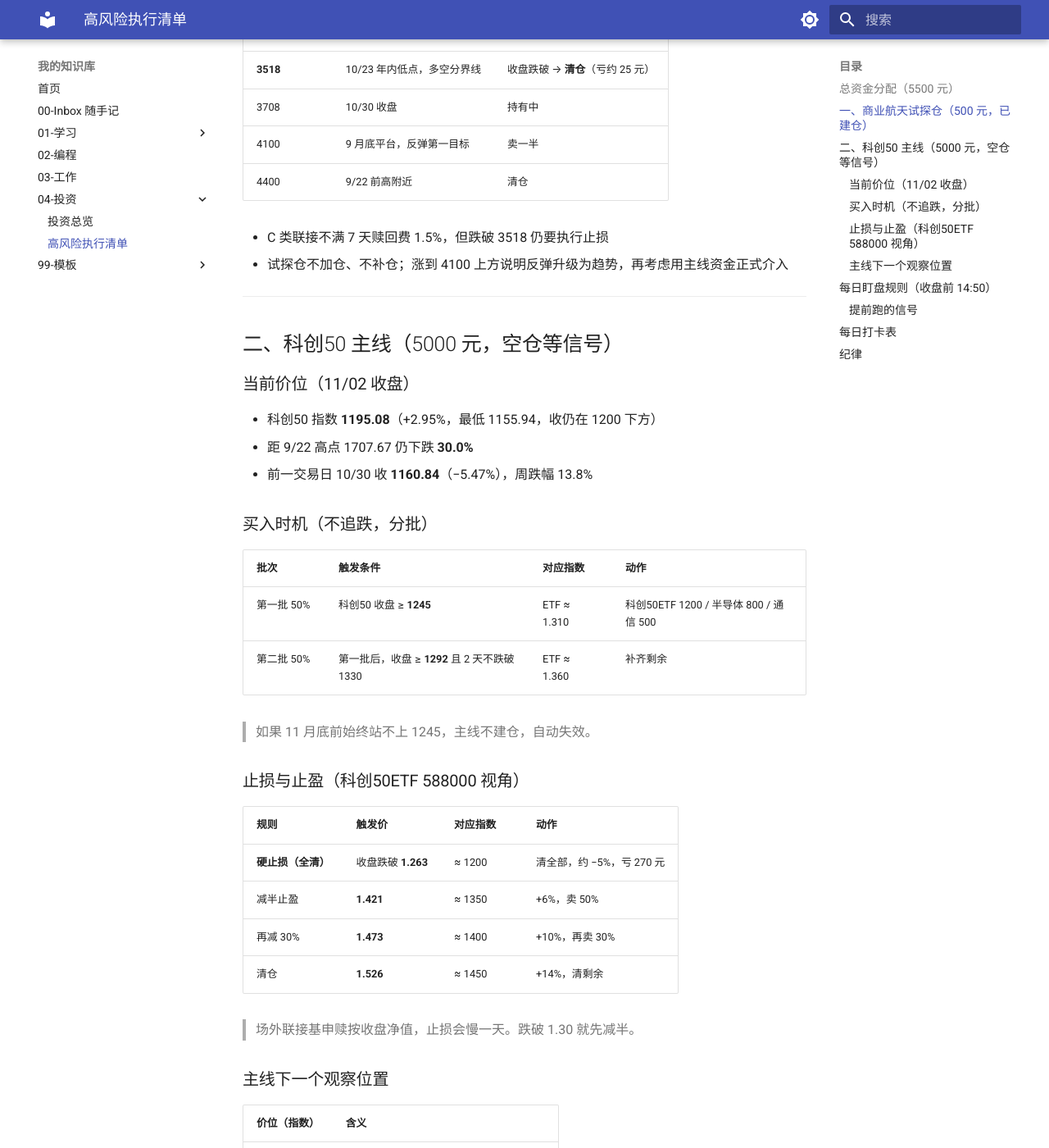
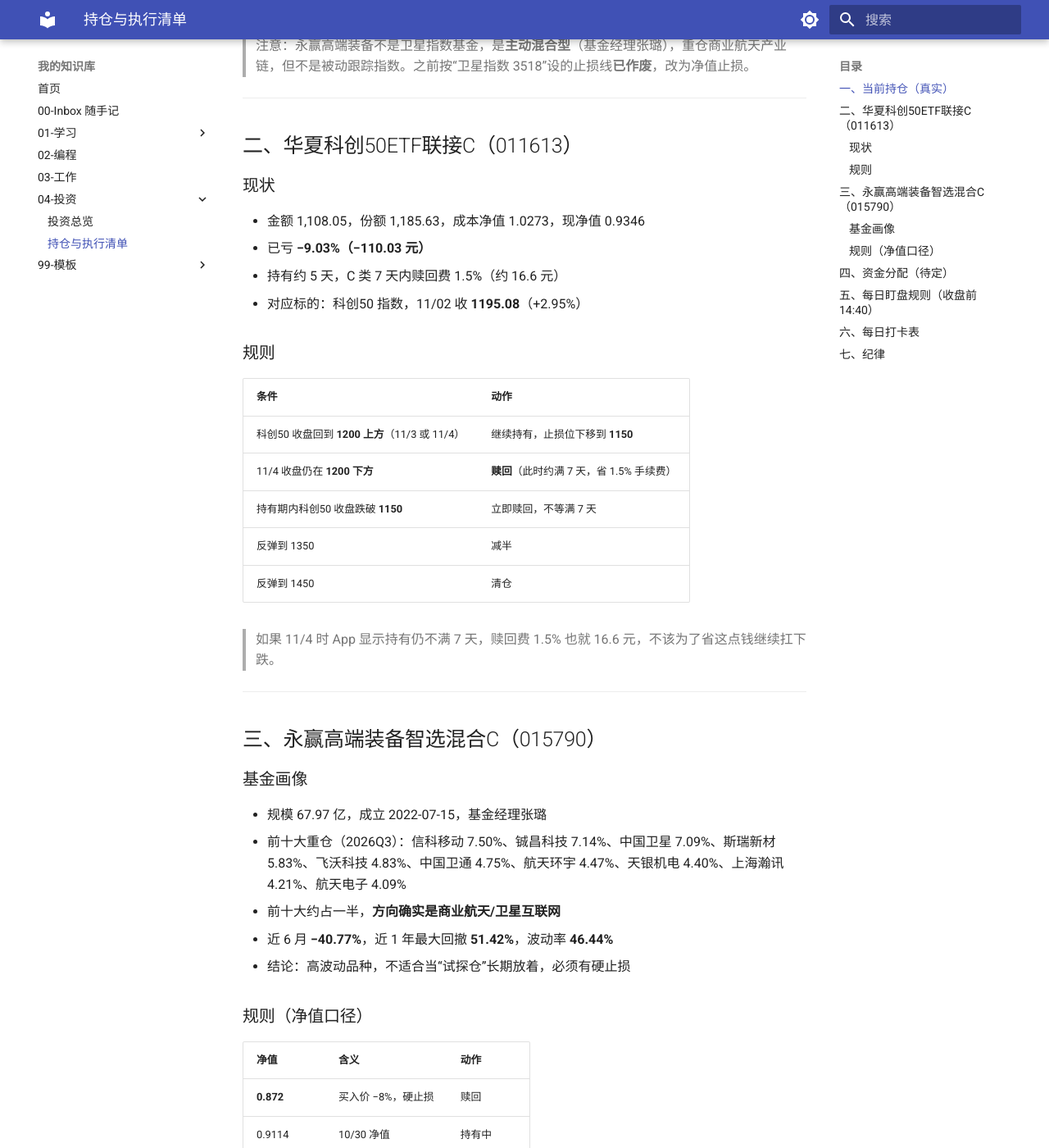
Before and after one commit to 164971963-ship-it/knowledge-base, an MkDocs documentation site: the page built from docs/investment/kc50-high-risk-plan.md, in a window 1280 px wide and 1400 px high, scrolled down 759 px. Shown: the whole window at 82% size. Built offline with MkDocs 1.6.1 and Material for MkDocs 9.7.7, drawn with Linux system fonts in a browser that asks for light colours; some of the changed text lies outside the part shown.

Commit message:
refactor: 方案改为真实持仓版，补充永赢高端装备C止损与打卡表

```diff
--- a/docs/investment/kc50-high-risk-plan.md
+++ b/docs/investment/kc50-high-risk-plan.md
@@ -1,106 +1,111 @@
-# 高风险执行清单（科创50 + 商业航天）
+# 持仓与执行清单（科创50 + 商业航天）
 
-> 目标：5500 元从 2026-10-30 到 2026-12-31 赚 1000+（+18% 以上）
-> 方案类型：主线左侧分批（科创50 等信号）+ 卫星试探仓（已建仓）
-> 风险提示：实现概率约 20–25%，最坏亏损约 330 元
+> 数据基准：市场为 2026-11-02 收盘，账户为 2026-11-02 12:14 支付宝截图
+> 账户总资产 **5,795.51 元**，其中权益 **1,605.67 元（27.7%）**，债+现金 4,189.84 元（72.3%）
+> 现状：两只权益基金均为浮亏，当前首要目标是**控制回撤**，不是赚 1000
 
 ---
 
-## 总资金分配（5500 元）
+## 一、当前持仓（真实）
 
-| 标的 | 金额 | 状态 | 理由 |
-|---|---|---|---|
-| 卫星ETF联接（商业航天） | 500 | **已建仓** | 距 3 年高点 7127 已腰斩，试探仓 |
-| 科创50ETF 588000 | 2400 | 空仓等信号 | 大盘科技相对稳健，接近周线支撑 |
-| 半导体ETF 512480 | 1600 | 空仓等信号 | 距 7 月高点已跌 70%+，反弹弹性最大 |
-| 通信ETF 515880 | 1000 | 空仓等信号 | 10/29 单周跌幅最大，短线超跌 |
+| 基金 | 代码 | 金额 | 占比 | 成本净值 | 现净值 | 持有收益 |
+|---|---|---|---|---|---|---|
+| 华夏科创50ETF联接C | 011613 | 1,108.05 | 19.1% | 1.0273 | 0.9346 | **−110.03（−9.03%）** |
+| 永赢高端装备智选混合C | 015790 | 497.62 | 8.6% | ≈0.9483 | 0.9114 | −20.14（−3.89%） |
+| 稳健理财（债） | — | 3,815.75 | 65.8% | — | — | — |
+| 余额宝 | — | 374.09 | 6.5% | — | — | — |
+| **合计** | | **5,795.51** | 100% | | | 权益亏 130 元 |
+
+> 注意：永赢高端装备不是卫星指数基金，是**主动混合型**（基金经理张璐），重仓商业航天产业链，但不是被动跟踪指数。之前按“卫星指数 3518”设的止损线**已作废**，改为净值止损。
 
 ---
 
-## 一、商业航天试探仓（500 元，已建仓）
+## 二、华夏科创50ETF联接C（011613）
 
-跟踪指数：卫星通信指数 980018（对应场内 ETF 159206）
+### 现状
 
-| 价位（指数） | 含义 | 动作 |
-|---|---|---|
-| **3518** | 10/23 年内低点，多空分界线 | 收盘跌破 → **清仓**（亏约 25 元） |
-| 3708 | 10/30 收盘 | 持有中 |
-| 4100 | 9 月底平台，反弹第一目标 | 卖一半 |
-| 4400 | 9/22 前高附近 | 清仓 |
+- 金额 1,108.05，份额 1,185.63，成本净值 1.0273，现净值 0.9346
+- 已亏 **−9.03%（−110.03 元）**
+- 持有约 5 天，C 类 7 天内赎回费 1.5%（约 16.6 元）
+- 对应标的：科创50 指数，11/02 收 **1195.08**（+2.95%）
 
-- C 类联接不满 7 天赎回费 1.5%，但跌破 3518 仍要执行止损
-- 试探仓不加仓、不补仓；涨到 4100 上方说明反弹升级为趋势，再考虑用主线资金正式介入
+### 规则
+
+| 条件 | 动作 |
+|---|---|
+| 科创50 收盘回到 **1200 上方**（11/3 或 11/4） | 继续持有，止损位下移到 **1150** |
+| 11/4 收盘仍在 **1200 下方** | **赎回**（此时约满 7 天，省 1.5% 手续费） |
+| 持有期内科创50 收盘跌破 **1150** | 立即赎回，不等满 7 天 |
+| 反弹到 1350 | 减半 |
+| 反弹到 1450 | 清仓 |
+
+> 如果 11/4 时 App 显示持有仍不满 7 天，赎回费 1.5% 也就 16.6 元，不该为了省这点钱继续扛下跌。
 
 ---
 
-## 二、科创50 主线（5000 元，空仓等信号）
+## 三、永赢高端装备智选混合C（015790）
 
-### 当前价位（11/02 收盘）
+### 基金画像
 
-- 科创50 指数 **1195.08**（+2.95%，最低 1155.94，收仍在 1200 下方）
-- 距 9/22 高点 1707.67 仍下跌 **30.0%**
-- 前一交易日 10/30 收 **1160.84**（−5.47%），周跌幅 13.8%
+- 规模 67.97 亿，成立 2022-07-15，基金经理张璐
+- 前十大重仓（2026Q3）：信科移动 7.50%、铖昌科技 7.14%、中国卫星 7.09%、斯瑞新材 5.83%、飞沃科技 4.83%、中国卫通 4.75%、航天环宇 4.47%、天银机电 4.40%、上海瀚讯 4.21%、航天电子 4.09%
+- 前十大约占一半，**方向确实是商业航天/卫星互联网**
+- 近 6 月 **−40.77%**，近 1 年最大回撤 **51.42%**，波动率 **46.44%**
+- 结论：高波动品种，不适合当“试探仓”长期放着，必须有硬止损
 
-### 买入时机（不追跌，分批）
+### 规则（净值口径）
 
-| 批次 | 触发条件 | 对应指数 | 动作 |
-|---|---|---|---|
-| 第一批 50% | 科创50 收盘 ≥ **1245** | ETF ≈ 1.310 | 科创50ETF 1200 / 半导体 800 / 通信 500 |
-| 第二批 50% | 第一批后，收盘 ≥ **1292** 且 2 天不跌破 1330 | ETF ≈ 1.360 | 补齐剩余 |
+| 净值 | 含义 | 动作 |
+|---|---|---|
+| **0.872** | 买入价 −8%，硬止损 | 赎回 |
+| 0.9114 | 10/30 净值 | 持有中 |
+| 1.05 | +10.7% | 减半 |
+| 1.12 | +18% | 清仓 |
 
-> 如果 11 月底前始终站不上 1245，主线不建仓，自动失效。
-
-### 止损与止盈（科创50ETF 588000 视角）
-
-| 规则 | 触发价 | 对应指数 | 动作 |
-|---|---|---|---|
-| **硬止损（全清）** | 收盘跌破 **1.263** | ≈ 1200 | 清全部，约 −5%，亏 270 元 |
-| 减半止盈 | **1.421** | ≈ 1350 | +6%，卖 50% |
-| 再减 30% | **1.473** | ≈ 1400 | +10%，再卖 30% |
-| 清仓 | **1.526** | ≈ 1450 | +14%，清剩余 |
-
-> 场外联接基申赎按收盘净值，止损会慢一天。跌破 1.30 就先减半。
-
-### 主线下一个观察位置
-
-| 价位（指数） | 含义 |
-|---|---|
-| 1178 | 10/30 日内低点，收盘是否跌破为短线关键 |
-| 1150 | 心理关口 + 8 月震荡区中枢 |
-| 1020–1050 | 更深支撑；到了这里才谈得上超跌反弹赔率 |
+- 当前距止损 0.9114 → 0.872 还有 **−4.3%** 空间
+- 不加仓、不补仓
+- 赎回费：7 天内 1.5%，具体以招募说明书为准
 
 ---
 
-## 每日盯盘规则（收盘前 14:50）
+## 四、资金分配（待定）
 
-| 检查项 | 状态 | 动作 |
+权益仅 1,605.67 元，即使翻倍也只赚 1,600 元。“赚 1000”在这个结构下不现实，两个方向二选一：
+
+| 方案 | 做法 | 预期 |
 |---|---|---|
-| 卫星指数收盘 < **3518** | 任意一天 | **试探仓清仓** |
-| 卫星指数收盘 ≥ 4100 | 任意一天 | 试探仓卖一半 |
-| 科创50 收盘 ≥ 1200 | 连续 1 天 | 标记"观察中" |
-| 科创50 收盘 ≥ 1200 | 连续 3 天 | 进入"第一批入场准备" |
-| 科创50 收盘 < 1200 | 任意一天 | 主线继续空仓 |
+| **A. 不加钱** | 权益维持 1,600 左右，债 3,815 不动 | 目标降为“半年赚 100–200 元”，练纪律 |
+| **B. 加仓** | 从稳健理财挪 1,500–2,000 进权益，总权益约 3,100–3,600 | 目标“赚 300–500 元”，但回撤也同比放大 |
 
-### 提前跑的信号
-
-1. 科创50 收盘跌破 **1150**：主线观察位变 1020–1050
-2. 单日放量反弹 +5% 以上（成交 > 前一日 1.5 倍）：可小仓位先试探 1000 元
+> 决策前先执行完第二节的止损动作，亏损的仓位不补仓。资金分配方案确定后再补入本文档。
 
 ---
 
-## 每日打卡表
+## 五、每日盯盘规则（收盘前 14:40）
 
-| 日期 | 科创50 收盘 | 1200 上方天数 | 卫星指数收盘 | 3518 上方 | 备注 |
-|---|---|---|---|---|---|
-| 10/30 | 1160.84 | 0 | 3556.24 | ✅ | 科创50 −5.47%，一周跌 13.8%，空仓；卫星 −2.58%，持有 |
-| 11/02 | 1195.08 | 0 | 3647.98 | ✅ | 科创50 +2.95%，仍差 5 点到 1200，空仓；卫星 +2.58%，**盘中最低 3466.6 破 3518 后收回**，假破，持有 |
-| | | | | | |
+| 检查项 | 动作 |
+|---|---|
+| 科创50 收盘 < **1150** | 华夏 011613 立即赎回 |
+| 科创50 收盘 < **1200** 且已到 11/4 | 华夏 011613 赎回 |
+| 科创50 收盘 ≥ **1200** | 华夏 011613 继续持有，止损下移 1150 |
+| 永赢 015790 净值 ≤ **0.872** | 赎回 |
+| 卫星指数 980018 收盘（参考） | 判断商业航天气氛，不直接触发操作 |
 
 ---
 
-## 纪律
+## 六、每日打卡表
 
-1. **只用支付宝场外联接，不用场内**：避免盘中追涨杀跌
-2. **14:40 决策**：每天临近收盘看关键位，不要盘中凭情绪操作
-3. **两仓隔离**：主线资金不给试探仓补仓；试探仓盈亏不影响主线信号判断
-4. **12/20 强制复盘**：没到目标也不加仓追高；不让亏损扩大
+| 日期 | 科创50 收盘 | 华夏 011613 净值 | 永赢 015790 净值 | 备注 |
+|---|---|---|---|---|
+| 10/30 | 1160.84 | — | 0.9114 | 科创50 −5.47%，周跌 13.8% |
+| 11/02 | 1195.08 | 0.9346 | — | 科创50 +2.95%，仍在 1200 下方；卫星指数 3647.98（+2.58%，盘中最低 3466.6 破 3518 后收回） |
+| | | | | |
+
+---
+
+## 七、纪律
+
+1. **不补仓亏损仓位**：两只基金都在亏，加钱只会扩大同一个错误
+2. **14:40 决策**：临近收盘看关键位，不盘中凭情绪操作
+3. **止损优先于手续费**：1.5% 的赎回费不值得拿来换可能的 5% 下跌
+4. **先止血，再谈目标**：资金分配方案在执行完止损后再定
--- a/mkdocs.yml
+++ b/mkdocs.yml
@@ -52,7 +52,7 @@ nav:
   - 03-工作: work.md
   - 04-投资:
       - 投资总览: investment/index.md
-      - 高风险执行清单: investment/kc50-high-risk-plan.md
+      - 持仓与执行清单: investment/kc50-high-risk-plan.md
   - 99-模板:
       - 模板说明: note-templates/index.md
       - 笔记模板: note-templates/note-template.md
```
Also changed, not shown: docs/investment/index.md (+1 -1 lines).
